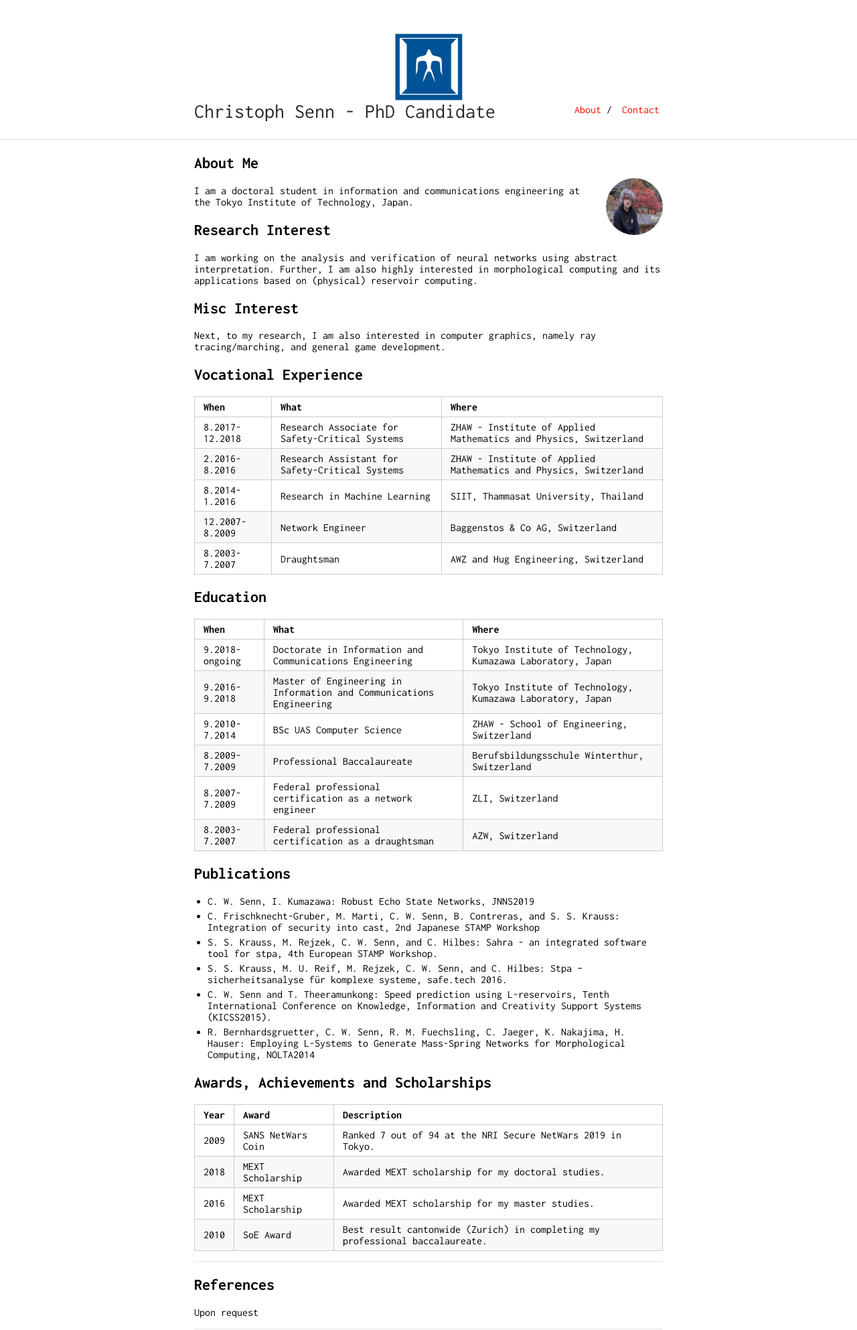
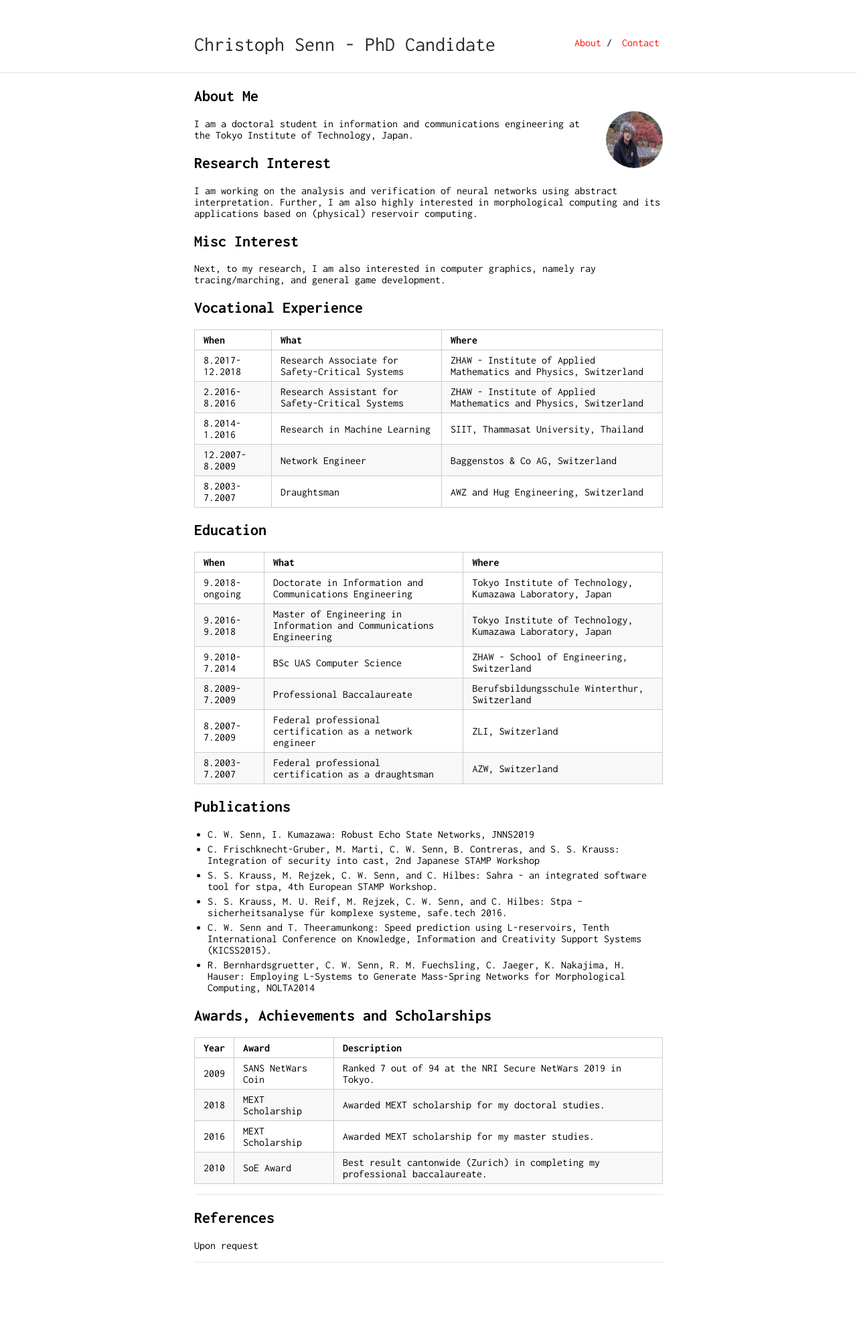
Before and after one commit to delpart/delpart.github.io, a Jekyll site: the page built from index.md, in a window 1280 px wide. Shown: the whole page at 67% size. Built offline with Jekyll 4.4.1, drawn with Linux system fonts in a browser that asks for light colours; our own code applies the rules of GitHub Pages for plain Markdown files; after the commit the page ends 1886 px from its top, so only the background shows below that.

Commit message:
Update _config.yml

```diff
--- a/_config.yml
+++ b/_config.yml
@@ -3,7 +3,7 @@ url: "https://delpart.github.io"
 baseurl: "/"
 
 markdown: kramdown
-ins_logo: "titech-logo.png"
+#ins_logo: "titech-logo.png"
 
 tracking_id: #
 
```
